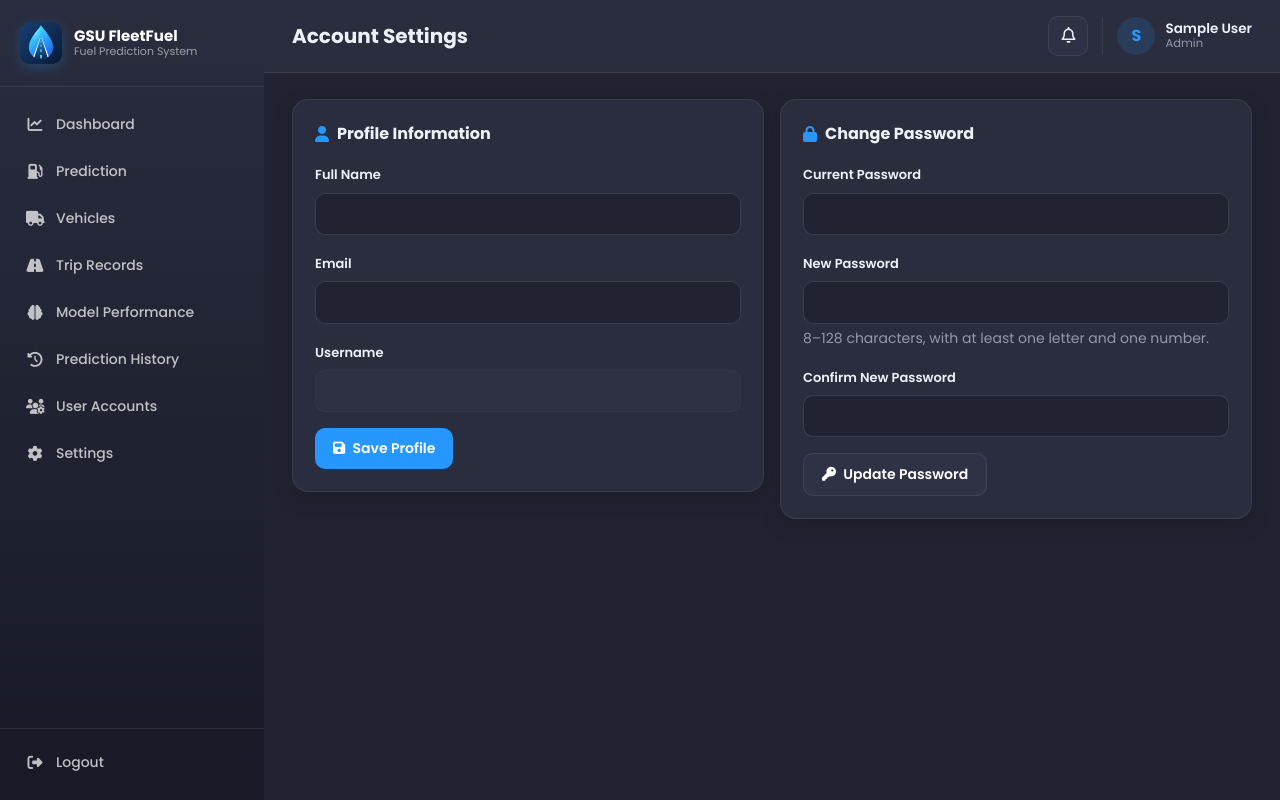
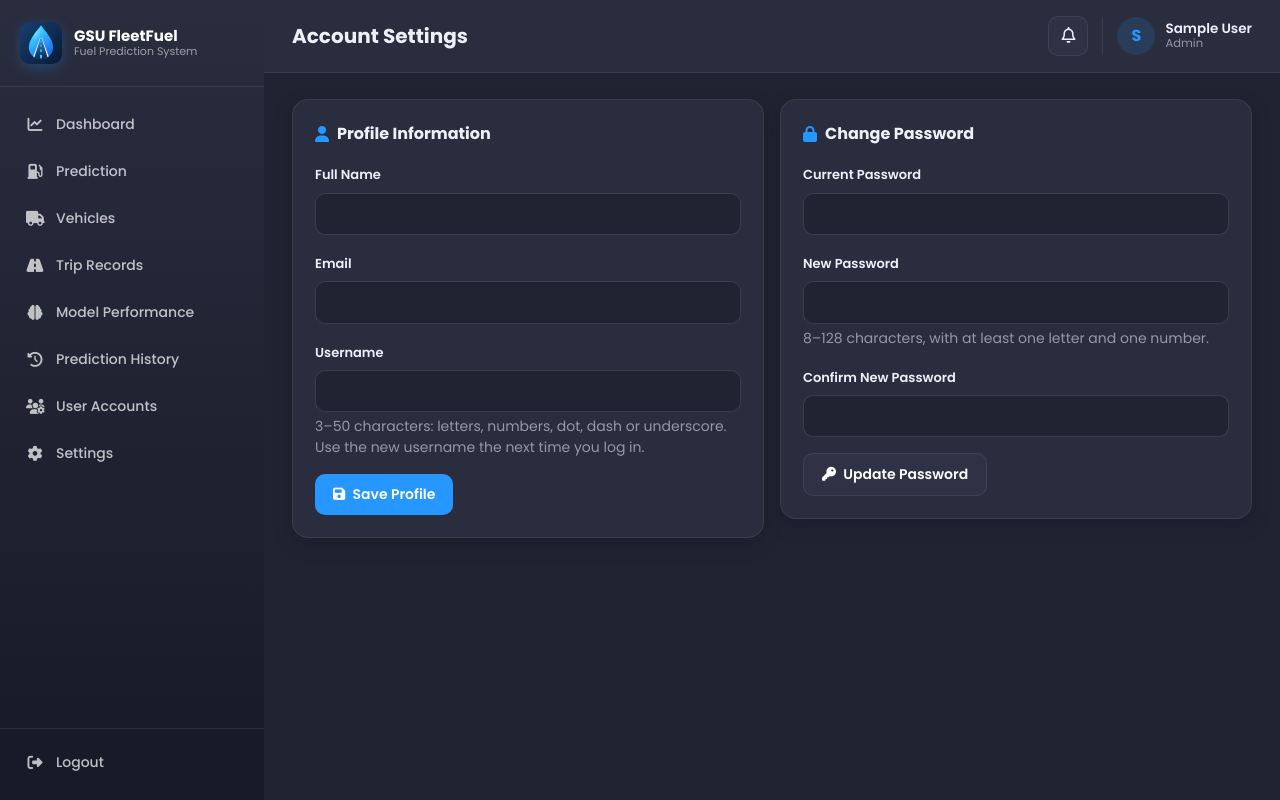
Before and after one commit to WARRENGANIA5/fleetfuel, a Flask app: template templates/settings.html in a window 1280 px wide. Run offline with Flask 3, Linux system fonts and the light colour scheme; the template is opened without the code that fills it, so the values that code supplies are empty; the visitor is signed in with stand-in values (Sample User, id 1); some libraries are stand-ins or nearby versions.

Commit message:
Account Settings: the administrator can change its username
The administrator is now recognized by its admin role instead of the
username admin1114, so renaming keeps admin access. No other account can
get the admin role. Staff usernames stay as they are.

Co-Authored-By: Claude Opus 5.5 <noreply@anthropic.com>

```diff
--- a/app.py
+++ b/app.py
@@ -165,15 +165,16 @@ _ALLOWED_BEFORE_PW_CHANGE = {"settings", "change_password", "api_me", "api_notif
                              "api_notifications_seen", "api_notifications_dismiss", "api_notifications_dismiss_all"}
 
 
-# The one administrator account (GSO). Only this username, with its own
-# password, opens the administrator pages; every other account is staff. Only
-# this account itself changes its profile and password (Account Settings);
-# User Accounts cannot demote it or reset its password.
+# The one administrator account (GSO) is the account with the role "admin": it
+# opens the administrator pages; every other account is staff and none can be
+# made an administrator. Only the administrator itself changes its username,
+# profile and password (Account Settings); User Accounts cannot change it.
+# ADMIN_ACCOUNT is the username it gets when it is first created (init_db.py).
 ADMIN_ACCOUNT = "admin1114"
 
 
 def effective_role(user):
-    return "admin" if user["role"] == "admin" and user["username"] == ADMIN_ACCOUNT else "staff"
+    return "admin" if user["role"] == "admin" else "staff"
 
 
 def admin_required(view):
@@ -436,7 +437,7 @@ def login():
             if user["status"] != "active":
                 flash("Your account has been deactivated. Please contact the administrator.", "danger")
                 return render_template("login.html")
-            if password in DEFAULT_PASSWORDS and user["username"] != ADMIN_ACCOUNT:
+            if password in DEFAULT_PASSWORDS and user["role"] != "admin":
                 # Staff cannot change their own password: the administrator resets it.
                 flash("Your account still uses a default password. Ask the administrator to reset your "
                       "password under User Accounts, then log in with the new one.", "danger")
@@ -1872,7 +1873,12 @@ def update_profile():
         return redirect(url_for("settings"))
     full_name = " ".join((request.form.get("full_name") or "").split())
     email = (request.form.get("email") or "").strip()
+    username = (request.form.get("username") or "").strip()
     errors = []
+    if not USERNAME_RE.fullmatch(username):
+        errors.append("Username must be 3-50 characters: letters, numbers, dot, dash or underscore.")
+    elif username_taken(username, session["user_id"]):
+        errors.append(f"Username {username} is already taken.")
     if not 2 <= len(full_name) <= 100:
         errors.append("Full name must be 2 to 100 characters.")
     if email:
@@ -1882,9 +1888,9 @@ def update_profile():
             errors.append("That email address is already used by another account.")
     if errors:
         flash("Could not save profile: " + " ".join(errors), "danger")
-        return render_settings({"full_name": request.form.get("full_name", ""), "email": email})
-    db.update("users", session["user_id"], full_name=full_name, email=email or None)
-    session["full_name"] = full_name
+        return render_settings({"full_name": request.form.get("full_name", ""), "email": email, "username": username})
+    db.update("users", session["user_id"], username=username, full_name=full_name, email=email or None)
+    session["full_name"], session["username"] = full_name, username
     flash("Profile updated successfully.", "success")
     return redirect(url_for("settings"))
 
@@ -1921,7 +1927,7 @@ def change_password():
 # ------------------------------------------------------------------
 # USER ACCOUNTS (admin only)
 # ------------------------------------------------------------------
-USER_ROLES = ["staff"]  # the only administrator is ADMIN_ACCOUNT
+USER_ROLES = ["staff"]  # the only administrator is the account created by init_db.py
 USERNAME_RE = re.compile(r"[A-Za-z0-9_.-]{3,50}")
 
 
@@ -1941,7 +1947,7 @@ def password_problem(password, username=""):
 def user_record(u, num):
     return {"id": u["id"], "num": num, "username": u["username"], "full_name": u["full_name"],
             "email": u["email"] or "", "role": effective_role(u), "status": u["status"],
-            "locked": u["username"] == ADMIN_ACCOUNT,
+            "locked": u["role"] == "admin",
             "created_at": u["created_at"].strftime("%b %d, %Y") if u["created_at"] else "",
             "is_self": u["id"] == session.get("user_id")}
 
@@ -2013,7 +2019,7 @@ def edit_user(user_id):
     if not target:
         flash("That account no longer exists.", "danger")
         return redirect(url_for("users"))
-    if target["username"] == ADMIN_ACCOUNT:
+    if target["role"] == "admin":
         flash("The administrator account is fixed and cannot be changed here.", "danger")
         return redirect(url_for("users"))
     f = request.form
@@ -2059,7 +2065,7 @@ def reset_user_password(user_id):
     if not target:
         flash("That account no longer exists.", "danger")
         return redirect(url_for("users"))
-    if target["username"] == ADMIN_ACCOUNT:
+    if target["role"] == "admin":
         flash("The administrator changes its own password under Account Settings.", "danger")
         return redirect(url_for("users"))
     password = request.form.get("password", "")
--- a/static/js/script.js
+++ b/static/js/script.js
@@ -604,7 +604,7 @@ document.addEventListener('DOMContentLoaded', function () {
         if (document.getElementById('settingsFullName')) {
           syncField('settingsFullName', me.full_name);
           syncField('settingsEmail', me.email);
-          const un = document.getElementById('settingsUsername'); if (un) un.value = me.username;
+          syncField('settingsUsername', me.username);
         }
       })
       .catch(function () { /* offline: try again on the next tick */ });
--- a/templates/base.html
+++ b/templates/base.html
@@ -144,7 +144,7 @@
 <div id="toastContainer" class="toast-container position-fixed top-0 end-0 p-3"></div>
 
 <script src="{{ url_for('static', filename='vendor/bootstrap/bootstrap.bundle.min.js') }}"></script>
-<script src="{{ url_for('static', filename='js/script.js', v=23) }}"></script>
+<script src="{{ url_for('static', filename='js/script.js', v=24) }}"></script>
 <div id="pageScripts" hidden>{% block extra_scripts %}{% endblock %}</div>
 </body>
 </html>
--- a/templates/login.html
+++ b/templates/login.html
@@ -61,7 +61,7 @@
 </div>
 
 <script src="{{ url_for('static', filename='vendor/bootstrap/bootstrap.bundle.min.js') }}"></script>
-<script src="{{ url_for('static', filename='js/script.js', v=23) }}"></script>
+<script src="{{ url_for('static', filename='js/script.js', v=24) }}"></script>
 <script>
 // Warn before a wrong password is typed with Caps Lock on.
 (function () {
--- a/templates/settings.html
+++ b/templates/settings.html
@@ -25,7 +25,8 @@
         </div>
         <div class="mb-3">
           <label class="form-label">Username</label>
-          <input type="text" class="form-control" id="settingsUsername" value="{{ user.username }}" disabled>
+          <input type="text" class="form-control" name="username" id="settingsUsername" pattern="[A-Za-z0-9_.\-]{3,50}" maxlength="50" value="{{ form.username if form and form.username else user.username }}" data-original="{{ user.username }}" required{{ ' disabled' if not can_edit }}>
+          {% if can_edit %}<div class="form-text">3–50 characters: letters, numbers, dot, dash or underscore. Use the new username the next time you log in.</div>{% endif %}
         </div>
         {% if can_edit %}
         <button type="submit" class="btn btn-blue"><i class="fa-solid fa-floppy-disk me-1"></i> Save Profile</button>
--- a/templates/signup.html
+++ b/templates/signup.html
@@ -82,7 +82,7 @@
 </div>
 
 <script src="{{ url_for('static', filename='vendor/bootstrap/bootstrap.bundle.min.js') }}"></script>
-<script src="{{ url_for('static', filename='js/script.js', v=23) }}"></script>
+<script src="{{ url_for('static', filename='js/script.js', v=24) }}"></script>
 <script>
 // Real-time checks while typing: username/email availability come from the
 // server, the password rules and the confirmation are checked right here.
```
Also changed, not shown: README.md.
